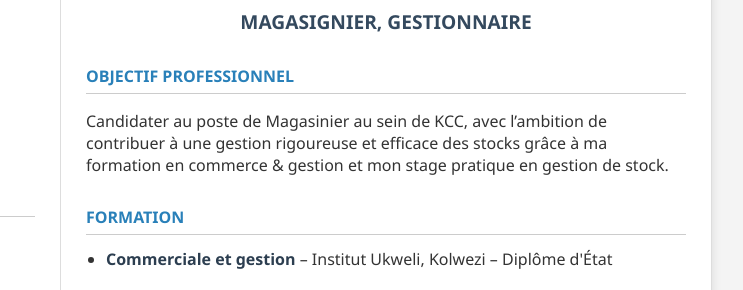
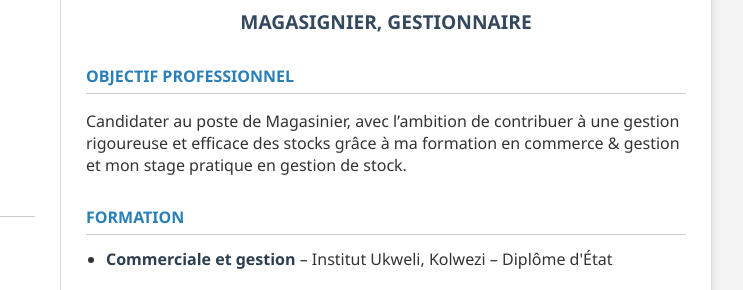
Before and after one commit to Succes719/cv-david, a plain HTML site: page index.html in a window 1280 px wide. Shown: the part 103-393 px from the top of the page, 429-1172 px from the left. Drawn offline with Linux system fonts and the light colour scheme.

Commit message:
Update index.html

```diff
--- a/index.html
+++ b/index.html
@@ -80,7 +80,7 @@
 
       <div class="section">
         <div class="section-title">Objectif professionnel</div>
-        <p>Candidater au poste de Magasinier au sein de KCC, avec l’ambition de contribuer à une gestion rigoureuse et efficace des stocks grâce à ma formation en commerce & gestion et mon stage pratique en gestion de stock.
+        <p>Candidater au poste de Magasinier, avec l’ambition de contribuer à une gestion rigoureuse et efficace des stocks grâce à ma formation en commerce & gestion et mon stage pratique en gestion de stock.
 </p>
       </div>
       <div class="section">
```
